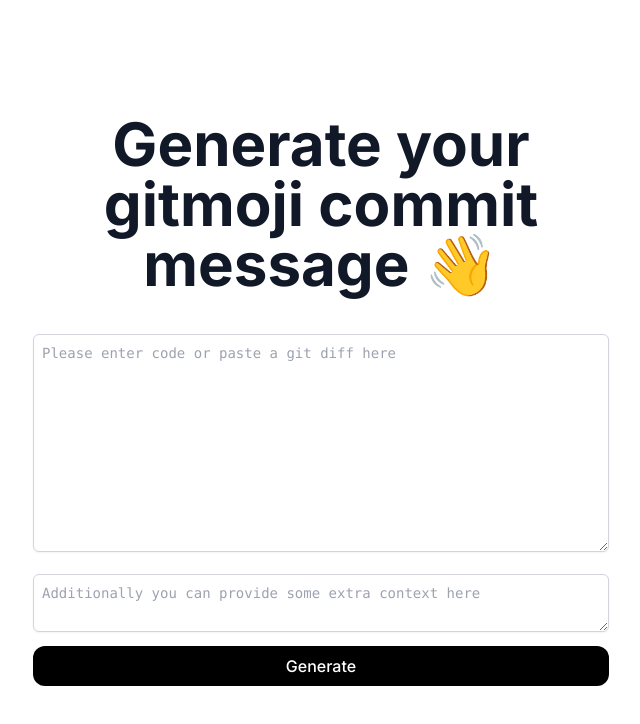
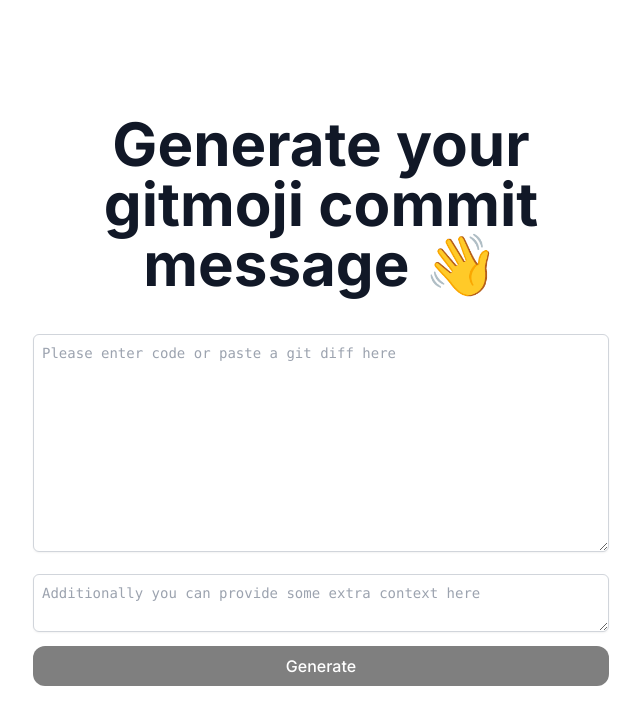
Before and after one commit to segersniels/genmoji, a Next.js app: page / in a window 1280 px wide. Shown: the top 724 px of the page, without its empty margins (319-959 px from the left). Built offline with nearby package versions, Linux system fonts and the light colour scheme.

Commit message:
:lipstick: Add indicative disabled color

```diff
--- a/src/pages/index.tsx
+++ b/src/pages/index.tsx
@@ -72,8 +72,8 @@
 
           <button
             type="submit"
+            className={styles.button}
             disabled={!code.trim().length}
-            className={styles.button}
           >
             Generate
           </button>
--- a/src/styles/Home.module.css
+++ b/src/styles/Home.module.css
@@ -45,7 +45,8 @@
     font-medium
     px-4
     py-2
-    hover:bg-black/80;
+    hover:bg-black/80
+    disabled:bg-black/50;
 }
 
 .message {
```
